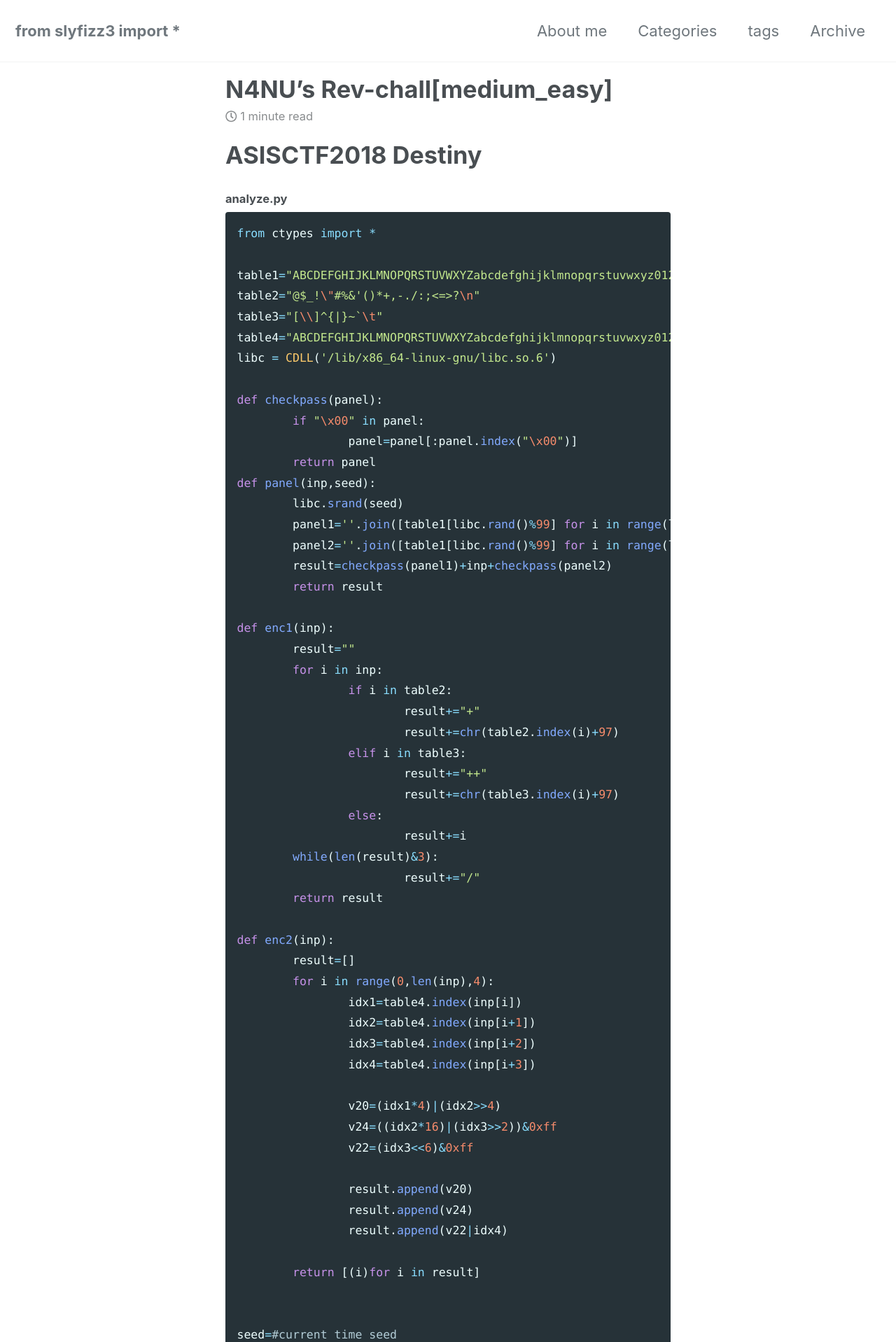
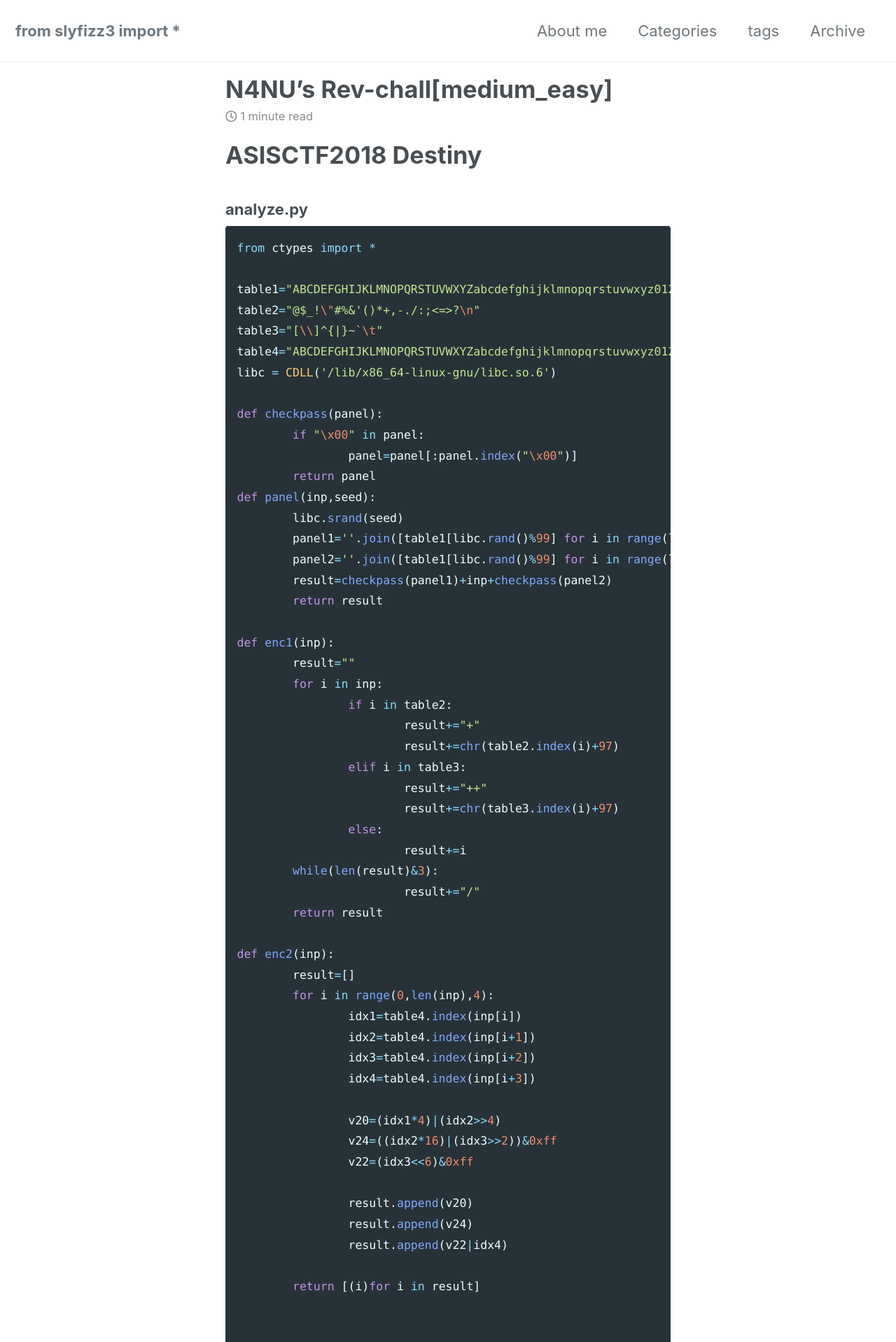
Before and after one commit to slyfizz3/slyfizz3.github.io, a Jekyll site: the page built from _posts/2019-11-29-Rev chall[medium_easy].md, in a window 1280 px wide. Shown: the top 1918 px of the page at 70% size. Built offline with Jekyll 4.4.1, drawn with Linux system fonts in a browser that asks for light colours; cached includes are drawn as plain includes; nearby versions of some CDN libraries.

````diff
--- a/_posts/2019-11-29-Rev chall[medium_easy].md
+++ b/_posts/2019-11-29-Rev chall[medium_easy].md
@@ -7,7 +7,7 @@ categories: Rev-chall
 
 # ASISCTF2018 Destiny
 
-#### analyze.py
+### analyze.py
 
 ```python
 from ctypes import *
@@ -78,7 +78,7 @@ time seed를 이용해서 플래그에 앞뒤로 랜덤한 문자열을  붙여
 
 그 후 비트연산을 해서 나온 문자열이 short파일의 값이랑 같으면 정답이된다.
 
-#### solve.py
+### solve.py
 ```python
 from z3 import *
 
````
